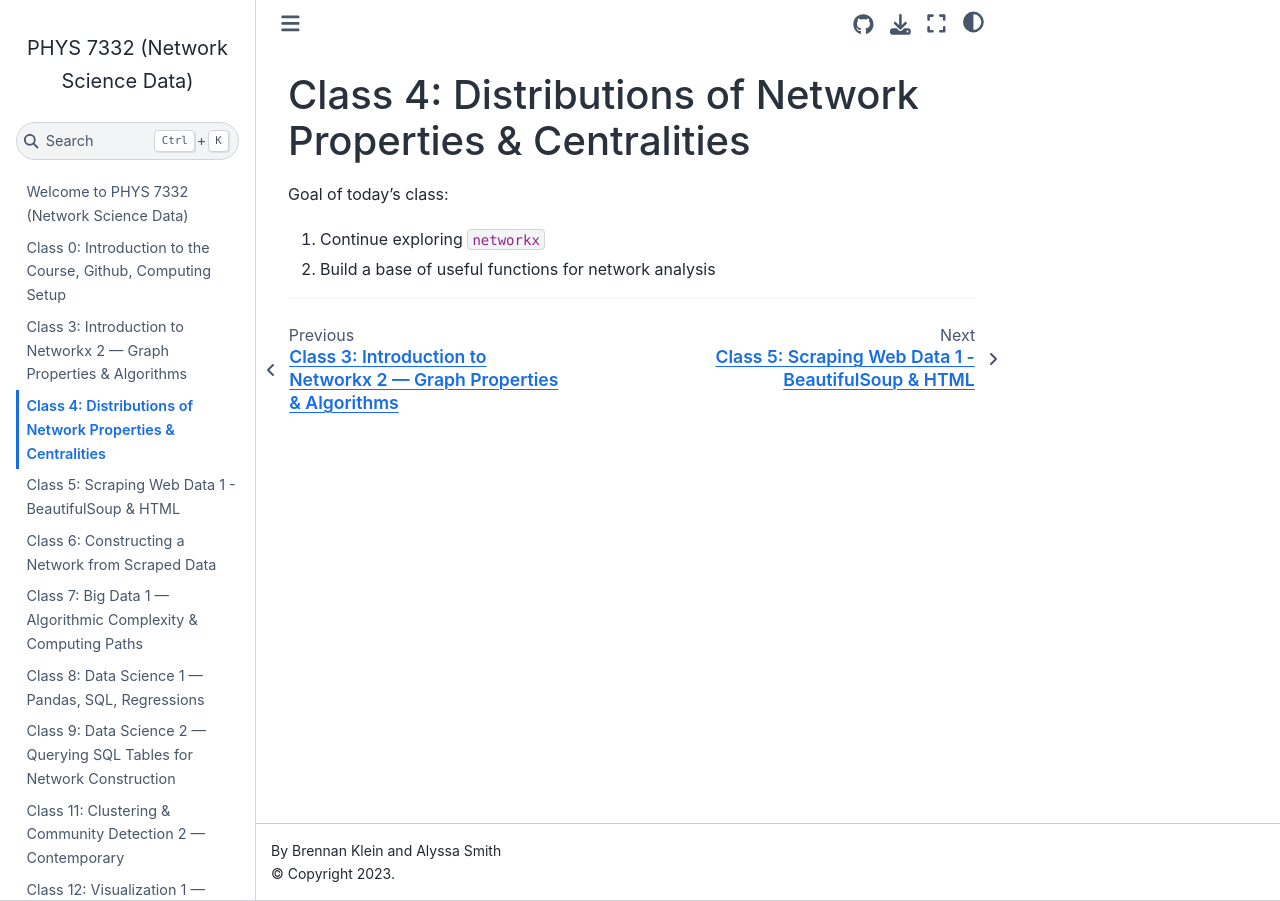
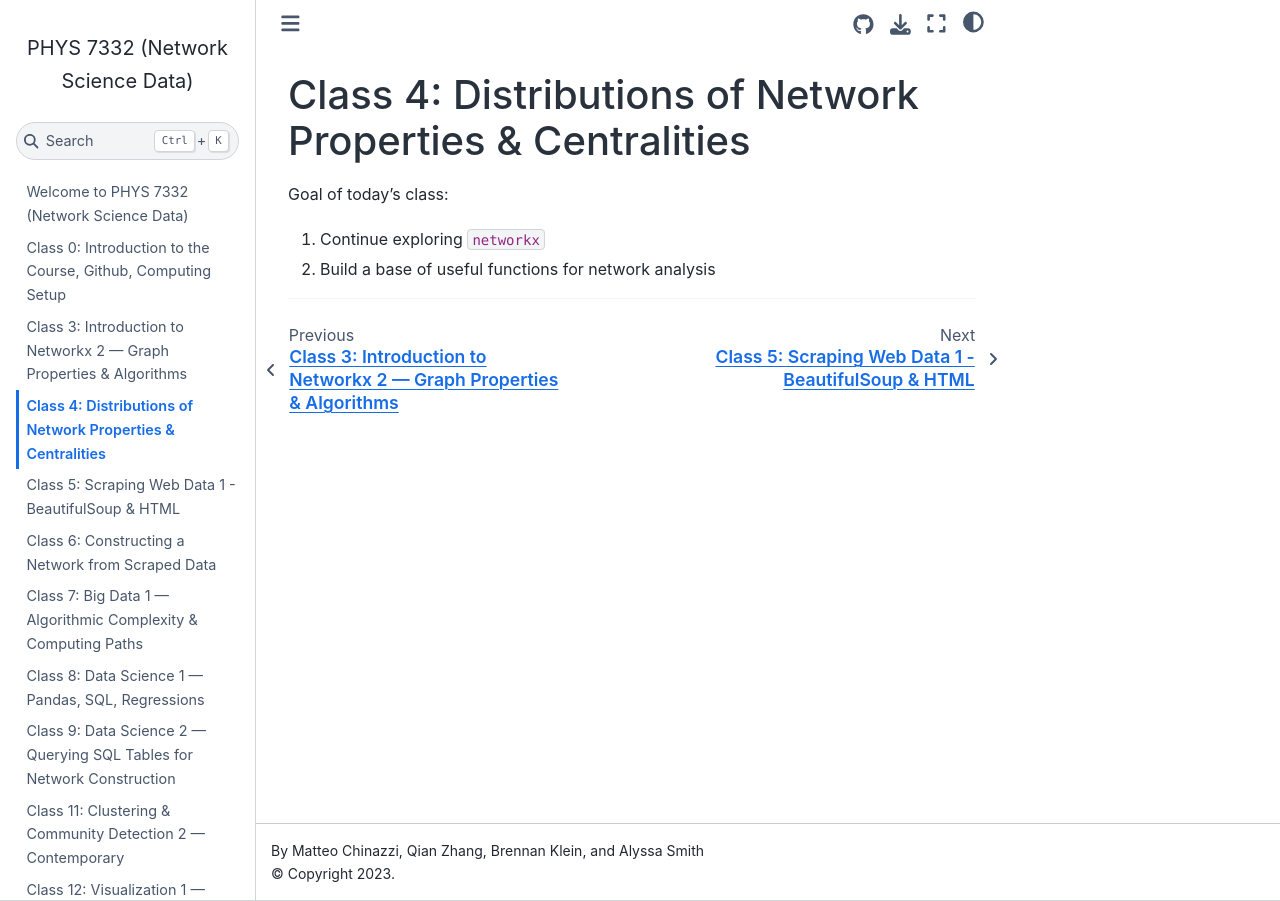
Before and after one commit to asmithh/network-science-data-book, a Jupyter Book: the page built from class_04_distributions.ipynb, in a window 1280 px wide. Built offline with Jupyter Book 1.0.4 settings and Sphinx 7.4.7 and the Sphinx Book theme 1.1.4, drawn with Linux system fonts in a browser that asks for light colours; pages that are not in the unit, such as notebooks, are missing from menus.

Commit message:
adding authorship change

```diff
--- a/_config.yml
+++ b/_config.yml
@@ -2,7 +2,7 @@
 # Learn more at https://jupyterbook.org/customize/config.html
 
 title: PHYS 7332 (Network Science Data)
-author: Brennan Klein and Alyssa Smith
+author: Matteo Chinazzi, Qian Zhang, Brennan Klein, and Alyssa Smith
 logo: logo.png
 only_build_toc_files: true
 
```
